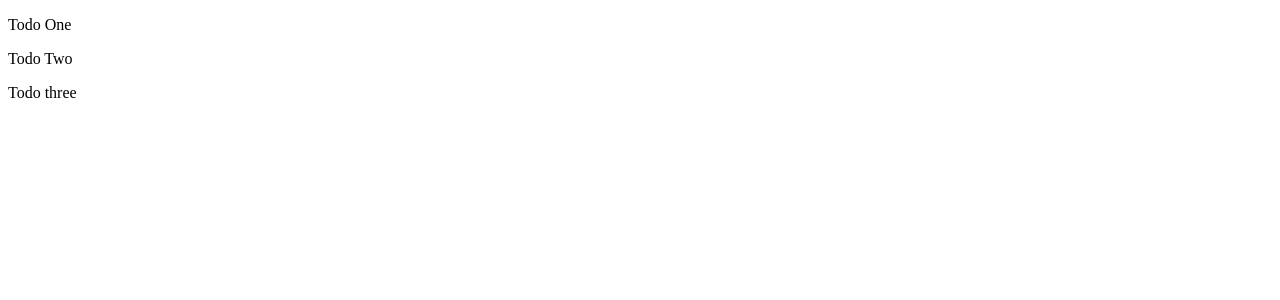
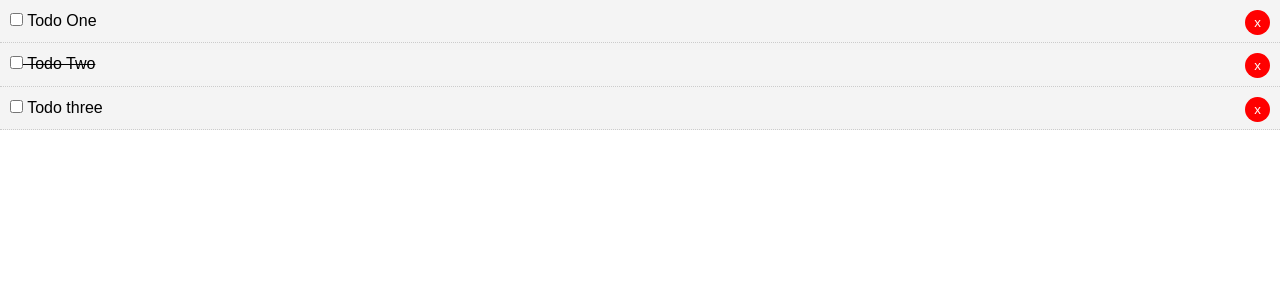
Before and after one commit to Ammar-Raneez/Angular_Todo_Basics, an Angular app: page / in a window 1280 px wide. Shown: the top 300 px of the page. Built offline with nearby package versions, Linux system fonts and the light colour scheme.

Commit message:
ngClass and ngFor directive

```diff
--- a/src/app/components/todo-items/todo-items.component.css
+++ b/src/app/components/todo-items/todo-items.component.css
@@ -0,0 +1,19 @@
+.del {
+    background: #ff0000;
+    color: #fff;
+    border: none;
+    padding: 5px 9px;
+    border-radius: 50%;
+    cursor: pointer;
+    float: right;
+}
+
+.todo {
+    background: #f4f4f4;
+    padding: 10px;
+    border-bottom: 1px dotted #ccc;
+}
+
+.is-complete {
+    text-decoration: line-through;
+}
--- a/src/app/components/todo-items/todo-items.component.html
+++ b/src/app/components/todo-items/todo-items.component.html
@@ -1,3 +1,7 @@
-<p>
-    {{ todo.title }}
-</p>
+<div [ngClass]='setClasses()'>
+    <p>
+        <input type="checkbox" />
+        {{ todo.title }}
+        <button class="del">x</button>
+    </p>
+</div>
--- a/src/app/components/todo-items/todo-items.component.ts
+++ b/src/app/components/todo-items/todo-items.component.ts
@@ -14,4 +14,12 @@
   ngOnInit(): void {
   }
 
+  setClasses(): Object {
+    let classes = {
+      todo: true,
+      'is-complete': this.todo.completed
+    }
+
+    return classes;
+  }
 }
--- a/src/styles.css
+++ b/src/styles.css
@@ -1 +1,32 @@
-/* You can add global styles to this file, and also import other style files */
+* {
+    box-sizing: border-box;
+    margin: 0;
+    padding: 0;
+}
+
+body {
+    font-family: Arial, Helvetica, sans-serif;
+    line-height: 1.4;
+}
+
+a {
+    color: #333;
+    text-decoration: none;
+}
+
+.container {
+    padding: 0 1rem;
+}
+
+.btn {
+    display: inline-block;
+    border: none;
+    background: #555;
+    color: #fff;
+    padding: 7px 20px;
+    cursor: pointer;
+}
+
+.btn:hover {
+    background: #666;
+}
```
